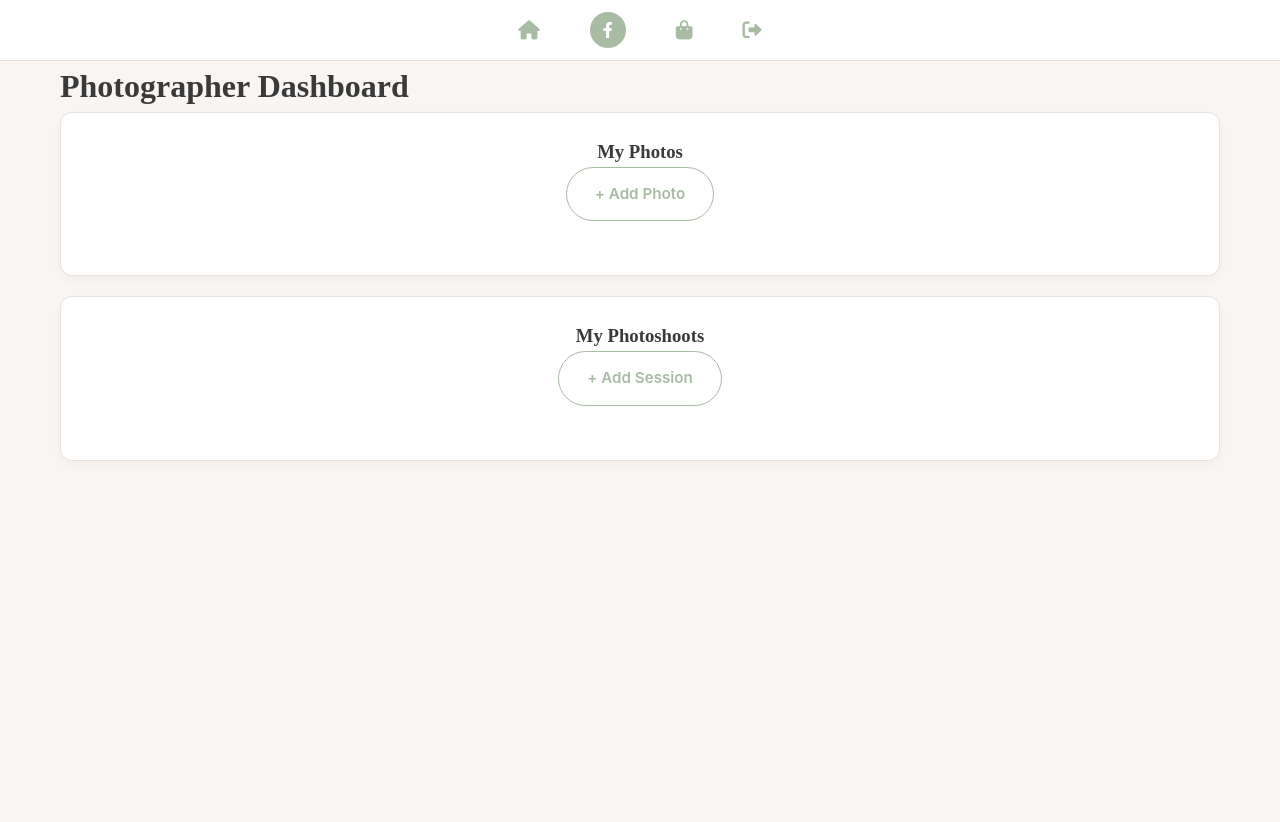
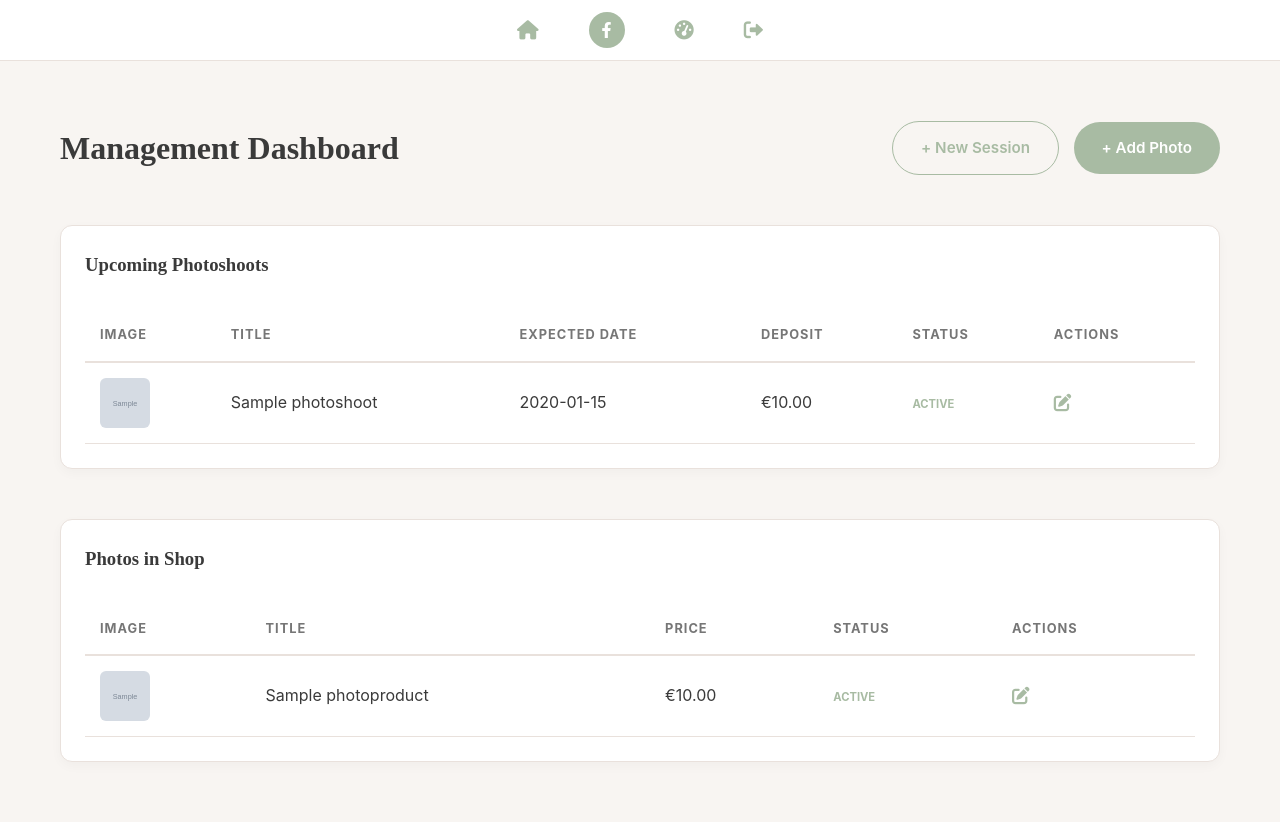
Before and after one commit to Katerynakulik/photographer_hub, a Django app: page /photos/dashboard/ in a window 1280 px wide. Before the commit the page ends 461 px from the top, so only its background shows below. Run offline with Django 4.2, Linux system fonts and the light colour scheme; a user stored in the database is signed in; tables that the repository leaves empty hold one stand-in row (values such as "Sample post"); grey boxes marked "Sample" are stand-in pictures; parts of the project's set-up code (start-up, migrations or seed data) failed here and were passed over.

Commit message:
Add management dashoboard page and create base for logic, change cards for photos

```diff
--- a/products/urls.py
+++ b/products/urls.py
@@ -1,8 +1,9 @@
-from django.urls import path
+from django.urls import path  # <--- This was the missing piece!
 from . import views
 
 urlpatterns = [
     path('all/', views.all_products, name='all_products'),
-    path('dashboard/', views.photographer_dashboard, name='dashboard'),
-    # Mentor Note: CRUD paths will be added here once forms are ready
+    path('dashboard/', views.dashboard, name='dashboard'),
+    path('dashboard/add-photo/', views.add_product, name='add_product'),
+    path('dashboard/add-session/', views.add_session, name='add_session'),
 ]
--- a/products/views.py
+++ b/products/views.py
@@ -1,34 +1,64 @@
 from django.shortcuts import render, redirect, get_object_or_404
 from django.contrib.auth.decorators import user_passes_test
+from django.contrib import messages # <--- Не забудь додати цей імпорт
+from django.urls import reverse
 from .models import PhotoProduct
 from bookings.models import Photoshoot
+from .forms import PhotoProductForm, PhotoshootForm
 
 def is_photographer(user):
-    # Mentor Note: Custom permission check for the dashboard access
     return user.is_authenticated and hasattr(user, 'userprofile') and user.userprofile.is_photographer
 
 def all_products(request):
     products = PhotoProduct.objects.filter(is_active=True)
-
-    # Mentor Note: In the future, fetch this from Order/Purchase model
     owned_photos = []
-    if request.user.is_authenticated:
-        # Placeholder: owned_photos = request.user.userprofile.bought_photos.values_list('id', flat=True)
-        pass
-
+    # В майбутньому тут буде логіка перевірки куплених фото
     return render(request, 'products/products_list.html', {
         'products': products,
         'owned_photos': owned_photos
     })
 
-@user_passes_test(is_photographer)
-def photographer_dashboard(request):
-    """ The front-end management hub for the photographer """
-    products = PhotoProduct.objects.all()
-    sessions = Photoshoot.objects.all()
+@user_passes_test(is_photographer) # <--- Додав захист для основної сторінки дашборду
+def dashboard(request):
+    """ Головна сторінка кабінету з переліком всього контенту """
+    products = PhotoProduct.objects.all().order_by('-created_at')
+    sessions = Photoshoot.objects.all().order_by('-created_at')
 
-    context = {
+    return render(request, 'products/dashboard.html', {
         'products': products,
         'sessions': sessions,
-    }
-    return render(request, 'products/dashboard.html', context)
+    })
+
+@user_passes_test(is_photographer)
+def add_product(request):
+    """ Додавання нового фото через фронтенд """
+    if request.method == 'POST':
+        form = PhotoProductForm(request.POST, request.FILES)
+        if form.is_valid():
+            form.save()
+            messages.success(request, "Success! New photo added to the gallery.")
+            return redirect('dashboard')
+    else:
+        form = PhotoProductForm()
+
+    return render(request, 'products/manage_item.html', {
+        'form': form,
+        'title': 'Add New Photo'
+    })
+
+@user_passes_test(is_photographer)
+def add_session(request):
+    """ Додавання нової фотосесії через фронтенд """
+    if request.method == 'POST':
+        form = PhotoshootForm(request.POST, request.FILES)
+        if form.is_valid():
+            form.save()
+            messages.success(request, "Success! New photoshoot is now on the waitlist.")
+            return redirect('dashboard')
+    else:
+        form = PhotoshootForm()
+
+    return render(request, 'products/manage_item.html', {
+        'form': form,
+        'title': 'Add New Photoshoot'
+    })
--- a/static/css/styles.css
+++ b/static/css/styles.css
@@ -30,6 +30,53 @@
 /* --- RESET & GLOBAL BASE --- */
 * {
     box-sizing: border-box;
+}
+/* --- CUSTOM UTILITIES (Replacing Bootstrap) --- */
+.u-flex-between {
+    display: flex;
+    justify-content: space-between;
+    align-items: center;
+}
+
+.u-mb-4 { margin-bottom: 30px; }
+.u-mb-5 { margin-bottom: 50px; }
+.u-mt-5 { margin-top: 50px; }
+
+/* --- DASHBOARD REFINEMENTS --- */
+.dashboard-container {
+    padding: 60px 20px; /* Твій запит на падінги */
+}
+
+/* Custom Table Styling without Bootstrap */
+.admin-table {
+    width: 100%;
+    border-collapse: collapse;
+    margin-top: 20px;
+}
+
+.admin-table th {
+    text-align: left;
+    padding: 15px;
+    border-bottom: 2px solid var(--border-color);
+    color: var(--text-muted);
+    font-size: 0.85rem;
+    text-transform: uppercase;
+    letter-spacing: 1px;
+}
+
+.admin-table td {
+    padding: 20px 15px;
+    border-bottom: 1px solid var(--border-color);
+    vertical-align: middle;
+}
+
+/* --- PRODUCT CARD: DISABLE FOR PHOTOGRAPHER --- */
+/* Mentor: Specific style for the management mode button */
+.btn-management {
+    background-color: #f1f1f1 !important;
+    color: #999 !important;
+    cursor: default !important;
+    border: 1px solid var(--border-color);
 }
 
 body {
@@ -645,3 +692,88 @@ section {
         opacity: 1;
     }
 }
+
+/* --- DASHBOARD & UTILITY CLASSES --- */
+
+/* Padding for the whole management area */
+.dashboard-container {
+    max-width: var(--container-width);
+    margin: 0 auto;
+    padding: 60px 20px;
+}
+
+/* Flexbox utilities */
+.u-flex-between {
+    display: flex;
+    justify-content: space-between;
+    align-items: center;
+}
+
+/* Spacing utilities */
+.u-mb-4 { margin-bottom: 30px; }
+.u-mb-5 { margin-bottom: 50px; }
+
+/* Table Styling */
+.admin-table {
+    width: 100%;
+    border-collapse: collapse;
+}
+
+.admin-table th {
+    text-align: left;
+    padding: 15px;
+    border-bottom: 2px solid var(--border-color);
+    color: var(--text-muted);
+    font-size: 0.8rem;
+    text-transform: uppercase;
+    letter-spacing: 1px;
+}
+
+.admin-table td {
+    padding: 15px;
+    border-bottom: 1px solid var(--border-color);
+    vertical-align: middle;
+}
+
+/* Thumbnails in Dashboard */
+.admin-thumb {
+    width: 50px;
+    height: 50px;
+    object-fit: cover;
+    border-radius: 6px;
+    display: block;
+}
+
+.admin-thumb-placeholder {
+    width: 50px;
+    height: 50px;
+    background: var(--bg-color);
+    font-size: 0.6rem;
+    display: flex;
+    align-items: center;
+    justify-content: center;
+    border-radius: 6px;
+}
+
+/* Status Tags */
+.status-tag {
+    font-size: 0.7rem;
+    font-weight: 700;
+    text-transform: uppercase;
+    color: var(--text-muted);
+}
+
+.status-tag.active {
+    color: var(--primary-color);
+}
+
+/* Edit Icon */
+.admin-action-btn {
+    color: var(--primary-color);
+    font-size: 1.1rem;
+    transition: 0.3s;
+}
+
+.admin-action-btn:hover {
+    color: var(--hover-color);
+}
--- a/templates/includes/navbar.html
+++ b/templates/includes/navbar.html
@@ -1,18 +1,25 @@
 <nav class="main-navbar">
     <div class="nav-container">
         <ul class="nav-menu">
-
             <li>
-                <a href="{% url 'home' %}" class="nav-link nav-icon-main" title="Home">
+                <a href="{% url 'home' %}" class="nav-link" title="Home">
                     <i class="fa-solid fa-house"></i>
                 </a>
             </li>
+
             <li>
                 <a href="https://facebook.com" target="_blank" class="nav-link fb-circle" title="Facebook">
                     <i class="fa-brands fa-facebook-f"></i>
                 </a>
             </li>
 
+            {% if user.userprofile.is_photographer %}
+                <li>
+                    <a href="{% url 'dashboard' %}" class="nav-link" title="Dashboard">
+                        <i class="fa-solid fa-gauge-high"></i>
+                    </a>
+                </li>
+            {% else %}
                 <li>
                     <a href="{% url 'view_cart' %}" class="nav-link cart-icon-link" title="Cart">
                         <i class="fa-solid fa-bag-shopping"></i>
@@ -21,16 +28,17 @@
                         {% endif %}
                     </a>
                 </li>
+            {% endif %}
 
             {% if user.is_authenticated %}
                 <li>
-                    <a href="{% url 'account_logout' %}" class="nav-link nav-icon-main" title="Logout">
+                    <a href="{% url 'account_logout' %}" class="nav-link" title="Logout">
                         <i class="fa-solid fa-right-from-bracket"></i>
                     </a>
                 </li>
             {% else %}
                 <li>
-                    <a href="{% url 'account_login' %}" class="nav-link nav-icon-main" title="Login">
+                    <a href="{% url 'account_login' %}" class="nav-link" title="Login">
                         <i class="fa-solid fa-right-to-bracket"></i>
                     </a>
                 </li>
--- a/templates/products/dashboard.html
+++ b/templates/products/dashboard.html
@@ -1,26 +1,90 @@
 {% extends "base.html" %}
 {% block content %}
-<div class="page-container dashboard-wrapper">
-    <h1 class="serif-title mb-5">Photographer Dashboard</h1>
+<div class="dashboard-container">
+    <div class="u-flex-between u-mb-5">
+        <h1 class="serif-title">Management Dashboard</h1>
+        <div class="dash-actions">
+            <a href="{% url 'add_session' %}" class="btn btn-outline" style="margin-right: 10px;">+ New Session</a>
+            <a href="{% url 'add_product' %}" class="btn btn-primary">+ Add Photo</a>
+        </div>
+    </div>
 
-    <div class="dashboard-grid">
-        <section class="admin-section card">
-            <div class="section-header d-flex justify-content-between">
-                <h3>My Photos</h3>
-                <a href="{% url 'add_product' %}" class="btn btn-outline small">+ Add Photo</a>
-            </div>
-            <table class="admin-table">
-                </table>
-        </section>
+    <div class="card u-mb-5">
+        <h3 class="serif-title u-mb-4">Upcoming Photoshoots</h3>
+        <table class="admin-table">
+            <thead>
+                <tr>
+                    <th>Image</th>
+                    <th>Title</th>
+                    <th>Expected Date</th>
+                    <th>Deposit</th>
+                    <th>Status</th>
+                    <th>Actions</th>
+                </tr>
+            </thead>
+            <tbody>
+                {% for session in sessions %}
+                <tr>
+                    <td>
+                        {% if session.image %}
+                            <img src="{{ session.image.url }}" class="admin-thumb">
+                        {% else %}
+                            <div class="admin-thumb-placeholder">No Image</div>
+                        {% endif %}
+                    </td>
+                    <td>{{ session.title }}</td>
+                    <td>{{ session.expected_dates }}</td>
+                    <td>€{{ session.deposit_price }}</td>
+                    <td>
+                        <span class="status-tag {% if session.is_active %}active{% endif %}">
+                            {% if session.is_active %}Active{% else %}Draft{% endif %}
+                        </span>
+                    </td>
+                    <td>
+                        <a href="#" class="admin-action-btn"><i class="fa-solid fa-pen-to-square"></i></a>
+                    </td>
+                </tr>
+                {% empty %}
+                <tr>
+                    <td colspan="6" class="text-center py-4 text-muted">No photoshoots created yet.</td>
+                </tr>
+                {% endfor %}
+            </tbody>
+        </table>
+    </div>
 
-        <section class="admin-section card">
-            <div class="section-header d-flex justify-content-between">
-                <h3>My Photoshoots</h3>
-                <a href="{% url 'add_session' %}" class="btn btn-outline small">+ Add Session</a>
-            </div>
-            <table class="admin-table">
-                </table>
-        </section>
+    <div class="card">
+        <h3 class="serif-title u-mb-4">Photos in Shop</h3>
+        <table class="admin-table">
+            <thead>
+                <tr>
+                    <th>Image</th>
+                    <th>Title</th>
+                    <th>Price</th>
+                    <th>Status</th>
+                    <th>Actions</th>
+                </tr>
+            </thead>
+            <tbody>
+                {% for product in products %}
+                <tr>
+                    <td>
+                        <img src="{{ product.preview_image.url }}" class="admin-thumb">
+                    </td>
+                    <td>{{ product.title }}</td>
+                    <td>€{{ product.price }}</td>
+                    <td>
+                        <span class="status-tag {% if product.is_active %}active{% endif %}">
+                            {% if product.is_active %}Active{% else %}Hidden{% endif %}
+                        </span>
+                    </td>
+                    <td>
+                        <a href="#" class="admin-action-btn"><i class="fa-solid fa-pen-to-square"></i></a>
+                    </td>
+                </tr>
+                {% endfor %}
+            </tbody>
+        </table>
     </div>
 </div>
 {% endblock %}
```
Also changed, not shown: products/forms.py (added, +26 -0 lines), templates/includes/product_card.html (+10 -2 lines). Lines whose indentation alone changed are shown as unchanged.
